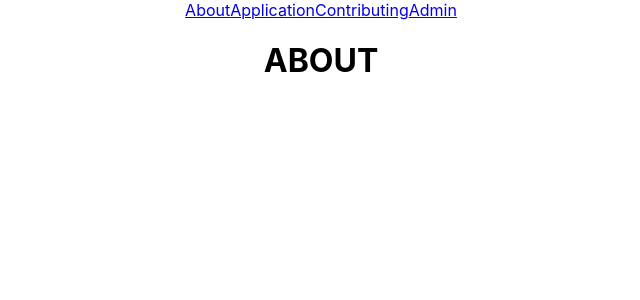
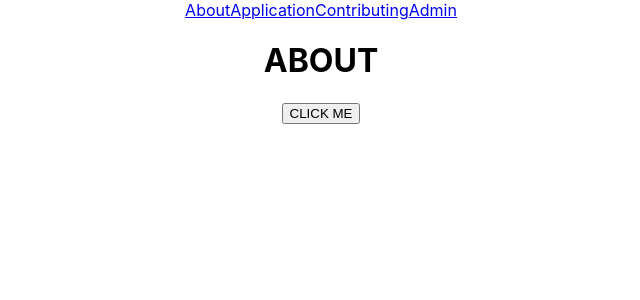
Before and after one commit to QED0711/score-study-react, a React (Create React App) app: page / in a window 1280 px wide. Shown: the top 300 px of the page, without its empty margins (319-959 px from the left). Built offline with nearby package versions, Linux system fonts and the light colour scheme.

Commit message:
added Work API requests

```diff
--- a/package.json
+++ b/package.json
@@ -3,6 +3,7 @@
   "version": "0.1.0",
   "private": true,
   "dependencies": {
+    "jquery": "^3.4.1",
     "react": "^16.10.2",
     "react-dom": "^16.10.2",
     "react-router-dom": "^5.1.2",
--- a/src/App.js
+++ b/src/App.js
@@ -8,6 +8,7 @@ import ComposerContext from "./contexts/ComposerContext";
 
 import NavDesktop from "./components/navigation/NavDesktop";
 import PeriodContainer from "./components/periods/PeriodContainer";
+import { getAllWorks, getComposerWorks } from "./js/apiRequests";
 
 const testUser = { usename: "qdizon", authorization: "admin" };
 
@@ -24,7 +25,6 @@ function App() {
           >
             <NavDesktop />
             <Switch>
-
               <Route exact path="/">
                 <h1>ABOUT</h1>
               </Route>
@@ -32,6 +32,14 @@ function App() {
                 <PeriodContainer />
               </Route>
             </Switch>
+            <button
+              onClick={e => {
+                getComposerWorks(["Beethoven, Ludwig van", "Mozart, Wolfgang Amadeus"]);
+                // getAllWorks()
+              }}
+            >
+              CLICK ME
+            </button>
           </ComposerContext.Provider>
         </UserContext.Provider>
       </div>
--- /dev/null
+++ b/src/js/apiRequests.js
@@ -0,0 +1,41 @@
+import $ from "jquery";
+
+const getAllWorks = () => {
+  const settings = {
+    async: true,
+    crossDomain: true,
+    url: "http://localhost:5000/works",
+    method: "GET",
+    headers: {
+      "Content-Type": "application/json",
+      "cache-control": "no-cache",
+    }
+  };
+
+  $.ajax(settings).done(function(response) {
+    console.log(response);
+  });
+};
+
+const getComposerWorks = composersArr => {
+  const settings = {
+    async: true,
+    crossDomain: true,
+    url: "http://localhost:5000/composer-works",
+    method: "POST",
+    headers: {
+      "cache-control": "no-cache",
+      "Access-Control-Allow-Origin": true,
+    },
+    processData: true,
+    data: { composers: composersArr }
+    // data: encodeURIComponent(JSON.stringify({composers: composersArr}))
+    // data: "{\"composers\": [\"Beethoven, Ludwig van\", \"Mozart, Wolfgang Amadeus\"] }"
+  };
+
+  $.ajax(settings).done(function(response) {
+    console.log(response);
+  });
+};
+
+export { getComposerWorks, getAllWorks };
```
Also changed, not shown: 1 other file (tests, documents, lock files or other folders).
